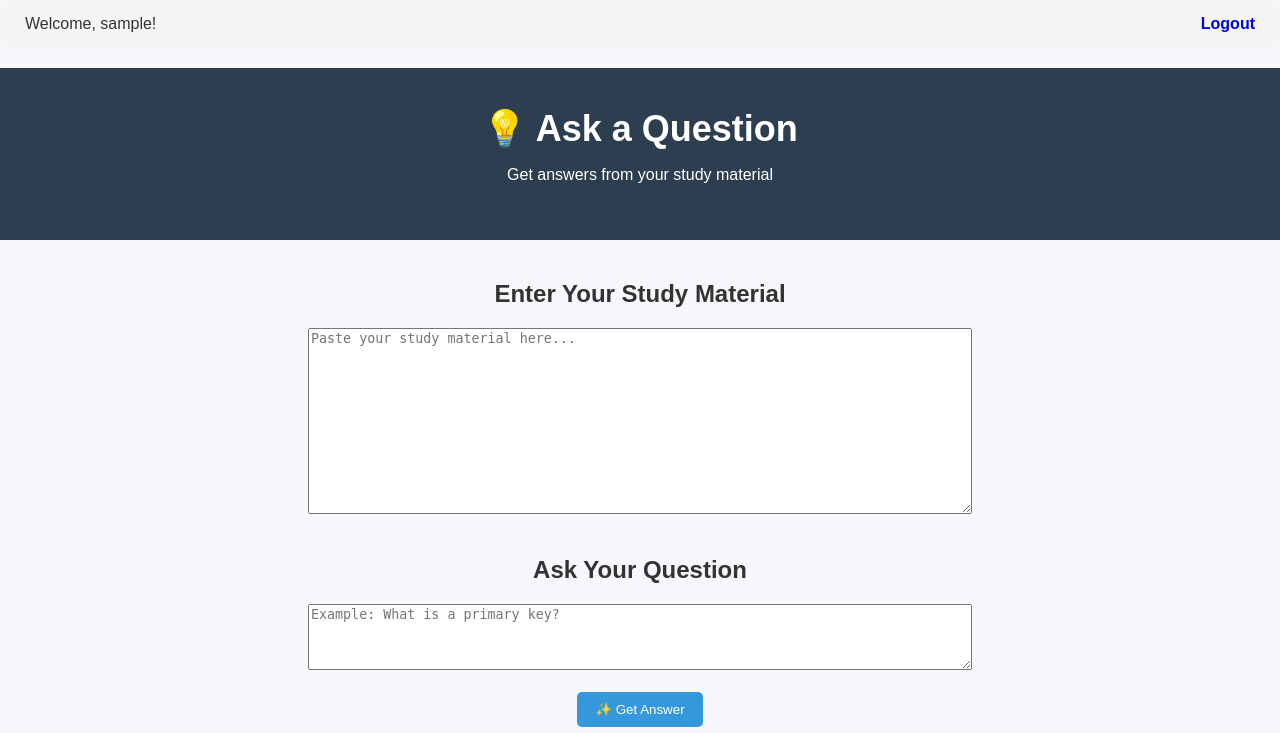
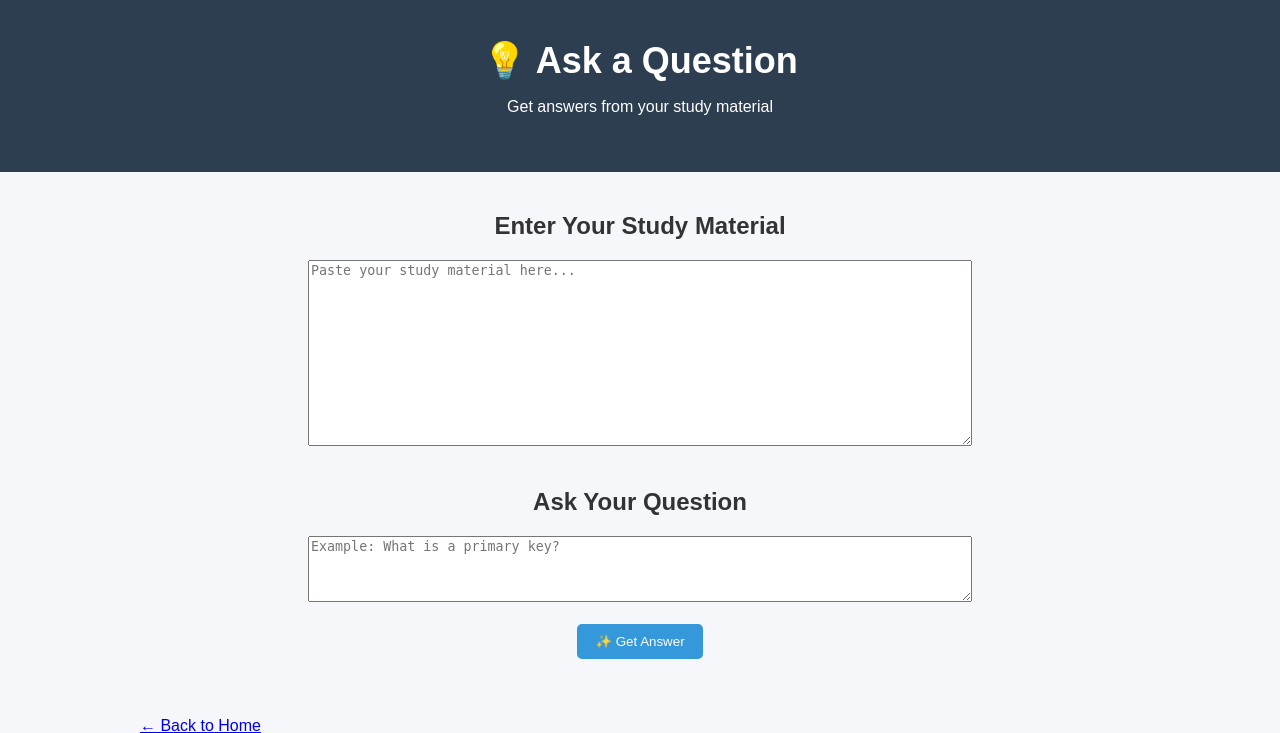
Before and after one commit to Priyankaavvari98/AI-Study-Assistant, a Flask app: page /ask in a window 1280 px wide. Shown: the top 733 px of the page. Run offline with Flask 3, Linux system fonts and the light colour scheme; the visitor is signed in with stand-in values (Sample User, id 1).

Commit message:
Update ask and upload templates

```diff
--- a/templates/ask.html
+++ b/templates/ask.html
@@ -16,10 +16,7 @@
 </head>
 
 <body>
-<div class="user-bar">
-    <span>Welcome, {{ session["username"] }}!</span>
-    <a href="{{ url_for('logout') }}">Logout</a>
-</div>
+
 	<header>
 
 		<h1>💡 Ask a Question</h1>
```
Also changed, not shown: templates/upload.html (line endings or trailing spaces).
